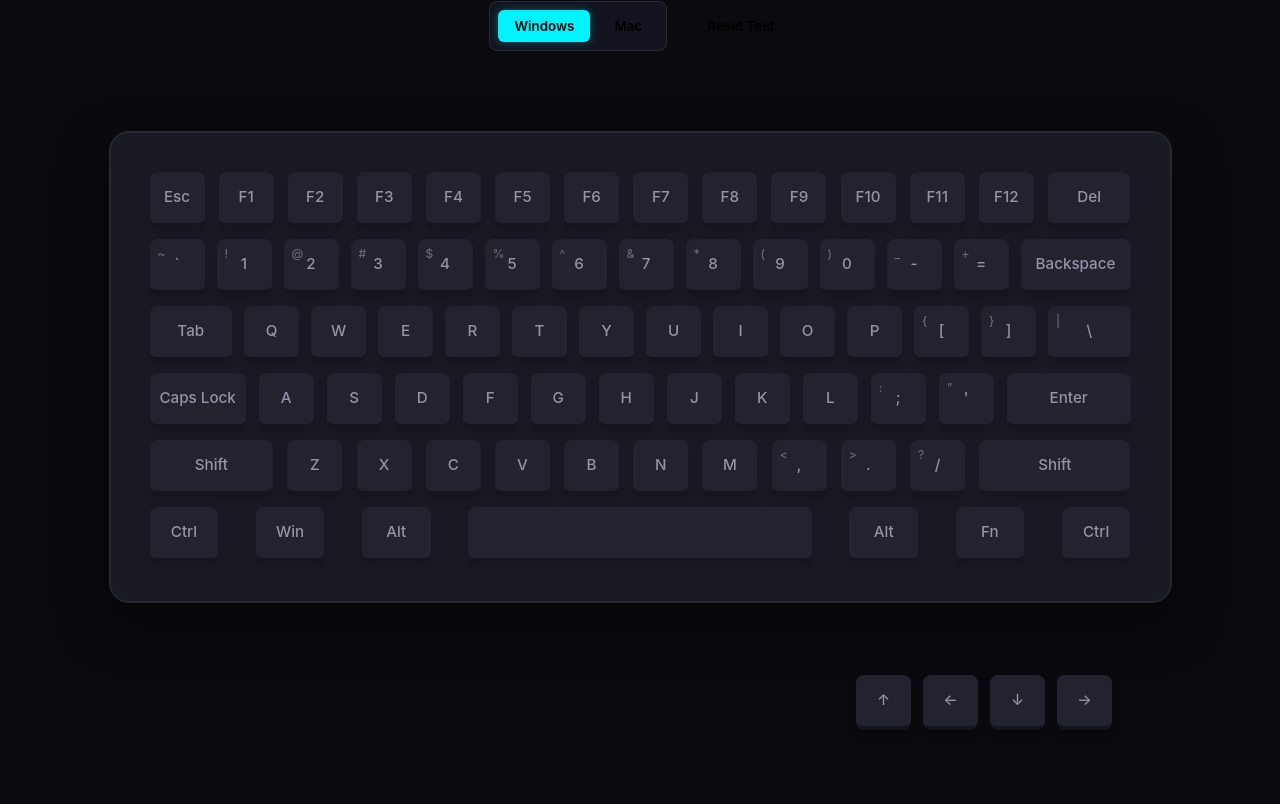
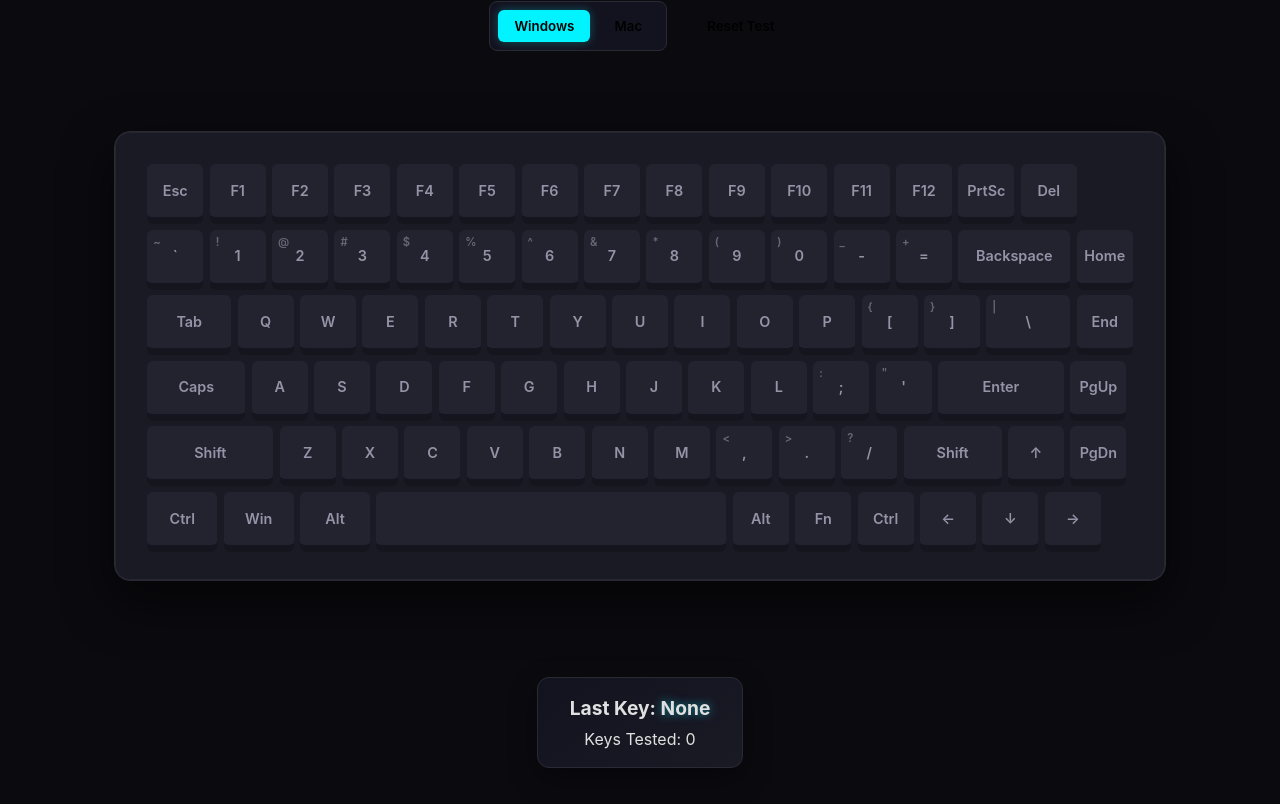
Before and after one commit to hndko/keyboard-test, a React (Vite) app: page /keyboard in a window 1280 px wide. Shown: the part 316-1120 px from the top of the page. Built offline with nearby package versions, Linux system fonts and the light colour scheme.

Commit message:
feat: Implement an interactive keyboard component with styling, key data, and layout toggling.

```diff
--- a/src/components/Keyboard.jsx
+++ b/src/components/Keyboard.jsx
@@ -105,21 +105,6 @@ const Keyboard = () => {
         {/* Layout adjustment for arrow keys usually requires specific grid but doing a simple append for now */}
       </div>
 
-      <div className="arrow-keys-container">
-        {arrowKeys.map((k) => (
-          <div
-            key={k.code}
-            className={`key ${activeKey === k.code ? "active" : ""} ${
-              testedKeys.has(k.code) ? "tested" : ""
-            }`}
-            data-code={k.code}
-            style={{ width: "var(--base-size)" }}
-          >
-            {k.label}
-          </div>
-        ))}
-      </div>
-
       <div className="test-status">
         <h3>
           Last Key:{" "}
--- a/src/styles/keyboard.css
+++ b/src/styles/keyboard.css
@@ -24,71 +24,71 @@
 
 .keyboard-frame {
   background: #1a1a25;
-  padding: 2.5rem;
-  border-radius: 20px;
+  padding: 2rem;
+  border-radius: 16px;
   border: 1px solid var(--border-color);
   box-shadow: 0 20px 50px rgba(0, 0, 0, 0.5),
     inset 0 0 0 1px rgba(255, 255, 255, 0.05);
   display: flex;
   flex-direction: column;
-  gap: 0.75rem;
-  width: auto;
-  min-width: 1000px;
+  gap: 0.6rem;
+  width: fit-content;
   transform-origin: top center;
 }
 
 /* Responsive scaling if screen is too small */
-@media (max-width: 1100px) {
+@media (max-width: 1250px) {
   .keyboard-frame {
-    transform: scale(0.8);
-    margin-bottom: -100px;
+    transform: scale(0.85);
+    margin-bottom: -50px;
+  }
+}
+@media (max-width: 1000px) {
+  .keyboard-frame {
+    transform: scale(0.65);
+    margin-bottom: -150px;
   }
 }
 @media (max-width: 800px) {
   .keyboard-frame {
-    transform: scale(0.6);
-    margin-bottom: -200px;
+    transform: scale(0.5);
+    margin-bottom: -250px;
   }
 }
 
 .keyboard-row {
   display: flex;
-  gap: 0.75rem;
-  width: 100%;
-  justify-content: space-between;
+  gap: 0.4rem;
+  /* width should be intrinsic now */
 }
 
 .key {
-  --base-size: 55px;
+  --base-size: 56px;
   height: var(--base-size);
-  min-width: var(--base-size); /* Default to 1u width */
+  /* width is handled inline */
   background: #23232f;
-  border-radius: 8px;
+  border-radius: 6px;
   display: flex;
   flex-direction: column;
   justify-content: center;
   align-items: center;
   position: relative;
-  font-size: 0.95rem;
-  font-weight: 500;
+  font-size: 0.9rem;
+  font-weight: 600;
   color: var(--text-secondary);
-  transition: all 0.1s cubic-bezier(0.4, 0, 0.2, 1);
+  transition: all 0.05s ease-out;
   user-select: none;
-  border-bottom: 4px solid #15151f;
-  box-shadow: 0 5px 10px rgba(0, 0, 0, 0.2);
+  border-bottom: 3px solid #15151f;
+  box-shadow: 0 4px 0 rgba(0, 0, 0, 0.2);
 }
-
-/* Utility class to handle widths via inline styles or similar logic */
-/* In the component we are setting flexGrow, but for specific widths we need to be careful.
-   Ideally we want specific widths based on units. */
 
 .key:active,
 .key.active {
-  transform: translateY(4px);
+  transform: translateY(3px);
   border-bottom-width: 0px;
   background: var(--accent-purple);
   color: #fff;
-  box-shadow: 0 0 20px var(--accent-purple),
+  box-shadow: 0 0 15px var(--accent-purple),
     inset 0 0 10px rgba(255, 255, 255, 0.3);
 }
 
@@ -96,7 +96,7 @@
   color: var(--accent-cyan);
   border-color: rgba(0, 243, 255, 0.2);
   background: rgba(0, 243, 255, 0.05);
-  box-shadow: 0 0 10px rgba(0, 243, 255, 0.1);
+  box-shadow: 0 0 5px rgba(0, 243, 255, 0.1);
 }
 
 .key.tested.active {
@@ -111,31 +111,23 @@
 
 .key-shift {
   position: absolute;
-  top: 6px;
-  left: 8px;
-  font-size: 0.75rem;
+  top: 4px;
+  left: 6px;
+  font-size: 0.7rem;
   opacity: 0.6;
-}
-
-.arrow-keys-container {
-  margin-top: 1.5rem;
-  display: flex;
-  gap: 0.75rem;
-  align-self: flex-end; /* Align to the right part of the structure usually, or center */
-  margin-right: 5rem; /* Approximate alignment with right shift/ctrl area */
 }
 
 .test-status {
   text-align: center;
   margin-top: 3rem;
   background: linear-gradient(145deg, var(--bg-panel), #1a1a25);
-  padding: 1.5rem 3rem;
-  border-radius: 16px;
+  padding: 1rem 2rem;
+  border-radius: 12px;
   border: 1px solid var(--border-color);
   box-shadow: 0 10px 30px rgba(0, 0, 0, 0.3);
 }
 
 .test-status h3 {
-  margin-bottom: 0.5rem;
-  font-size: 1.5rem;
+  margin-bottom: 0.25rem;
+  font-size: 1.2rem;
 }
--- a/src/utils/keyboardData.js
+++ b/src/utils/keyboardData.js
@@ -1,5 +1,5 @@
 export const keys = [
-  // Row 1 (Function Keys)
+  // Row 1: Function Row (Esc + F1-F12 + Delete)
   [
     { code: "Escape", label: "Esc", width: 1 },
     { code: "F1", label: "F1", width: 1 },
@@ -14,10 +14,10 @@ export const keys = [
     { code: "F10", label: "F10", width: 1 },
     { code: "F11", label: "F11", width: 1 },
     { code: "F12", label: "F12", width: 1 },
-    { code: "Delete", label: "Del", width: 1.5, align: "right" },
-    // Add PrtSc, Scroll, Pause if needed, but laptop layouts vary.
+    { code: "PrintScreen", label: "PrtSc", width: 1 },
+    { code: "Delete", label: "Del", width: 1 },
   ],
-  // Row 2 (Numbers)
+  // Row 2: Numbers + Backspace + Home
   [
     { code: "Backquote", label: "`", labelShift: "~", width: 1 },
     { code: "Digit1", label: "1", labelShift: "!", width: 1 },
@@ -33,8 +33,9 @@ export const keys = [
     { code: "Minus", label: "-", labelShift: "_", width: 1 },
     { code: "Equal", label: "=", labelShift: "+", width: 1 },
     { code: "Backspace", label: "Backspace", width: 2, align: "right" },
+    { code: "Home", label: "Home", width: 1 },
   ],
-  // Row 3 (QWERTY)
+  // Row 3: Tab + QWERTY + Pipe + End
   [
     { code: "Tab", label: "Tab", width: 1.5 },
     { code: "KeyQ", label: "Q", width: 1 },
@@ -50,10 +51,11 @@ export const keys = [
     { code: "BracketLeft", label: "[", labelShift: "{", width: 1 },
     { code: "BracketRight", label: "]", labelShift: "}", width: 1 },
     { code: "Backslash", label: "\\", labelShift: "|", width: 1.5 },
+    { code: "End", label: "End", width: 1 },
   ],
-  // Row 4 (ASDF)
+  // Row 4: Caps + ASDF + Enter + PgUp
   [
-    { code: "CapsLock", label: "Caps Lock", width: 1.75 },
+    { code: "CapsLock", label: "Caps", width: 1.75 },
     { code: "KeyA", label: "A", width: 1 },
     { code: "KeyS", label: "S", width: 1 },
     { code: "KeyD", label: "D", width: 1 },
@@ -65,9 +67,10 @@ export const keys = [
     { code: "KeyL", label: "L", width: 1 },
     { code: "Semicolon", label: ";", labelShift: ":", width: 1 },
     { code: "Quote", label: "'", labelShift: '"', width: 1 },
-    { code: "Enter", label: "Enter", width: 2.25, align: "right" },
+    { code: "Enter", label: "Enter", width: 2.25 },
+    { code: "PageUp", label: "PgUp", width: 1 },
   ],
-  // Row 5 (ZXCV)
+  // Row 5: Shift + ZXCV + Arrow Up + PgDn
   [
     { code: "ShiftLeft", label: "Shift", width: 2.25 },
     { code: "KeyZ", label: "Z", width: 1 },
@@ -80,24 +83,24 @@ export const keys = [
     { code: "Comma", label: ",", labelShift: "<", width: 1 },
     { code: "Period", label: ".", labelShift: ">", width: 1 },
     { code: "Slash", label: "/", labelShift: "?", width: 1 },
-    { code: "ShiftRight", label: "Shift", width: 2.75, align: "right" },
+    { code: "ShiftRight", label: "Shift", width: 1.75 },
+    { code: "ArrowUp", label: "↑", width: 1 },
+    { code: "PageDown", label: "PgDn", width: 1 },
   ],
-  // Row 6 (Mods)
+  // Row 6: Mods + Space + Arrows (Left/Down/Right)
   [
     { code: "ControlLeft", label: "Ctrl", width: 1.25 },
     { code: "MetaLeft", label: "Win", labelMac: "Cmd", width: 1.25 },
     { code: "AltLeft", label: "Alt", labelMac: "Opt", width: 1.25 },
     { code: "Space", label: "", width: 6.25 },
-    { code: "AltRight", label: "Alt", labelMac: "Opt", width: 1.25 },
-    { code: "MetaRight", label: "Fn", labelMac: "Cmd", width: 1.25 }, // Often Fn or Menu or Win
-    { code: "ControlRight", label: "Ctrl", width: 1.25 },
-    // Arrow keys? Usually separate.
+    { code: "AltRight", label: "Alt", labelMac: "Opt", width: 1 },
+    { code: "MetaRight", label: "Fn", labelMac: "Cmd", width: 1 },
+    { code: "ControlRight", label: "Ctrl", width: 1 },
+    { code: "ArrowLeft", label: "←", width: 1 },
+    { code: "ArrowDown", label: "↓", width: 1 },
+    { code: "ArrowRight", label: "→", width: 1 },
   ],
 ];
 
-export const arrowKeys = [
-  { code: "ArrowUp", label: "↑", width: 1 },
-  { code: "ArrowLeft", label: "←", width: 1 },
-  { code: "ArrowDown", label: "↓", width: 1 },
-  { code: "ArrowRight", label: "→", width: 1 },
-];
+// No longer needed separate arrowKeys array as they are integrated
+export const arrowKeys = [];
```
